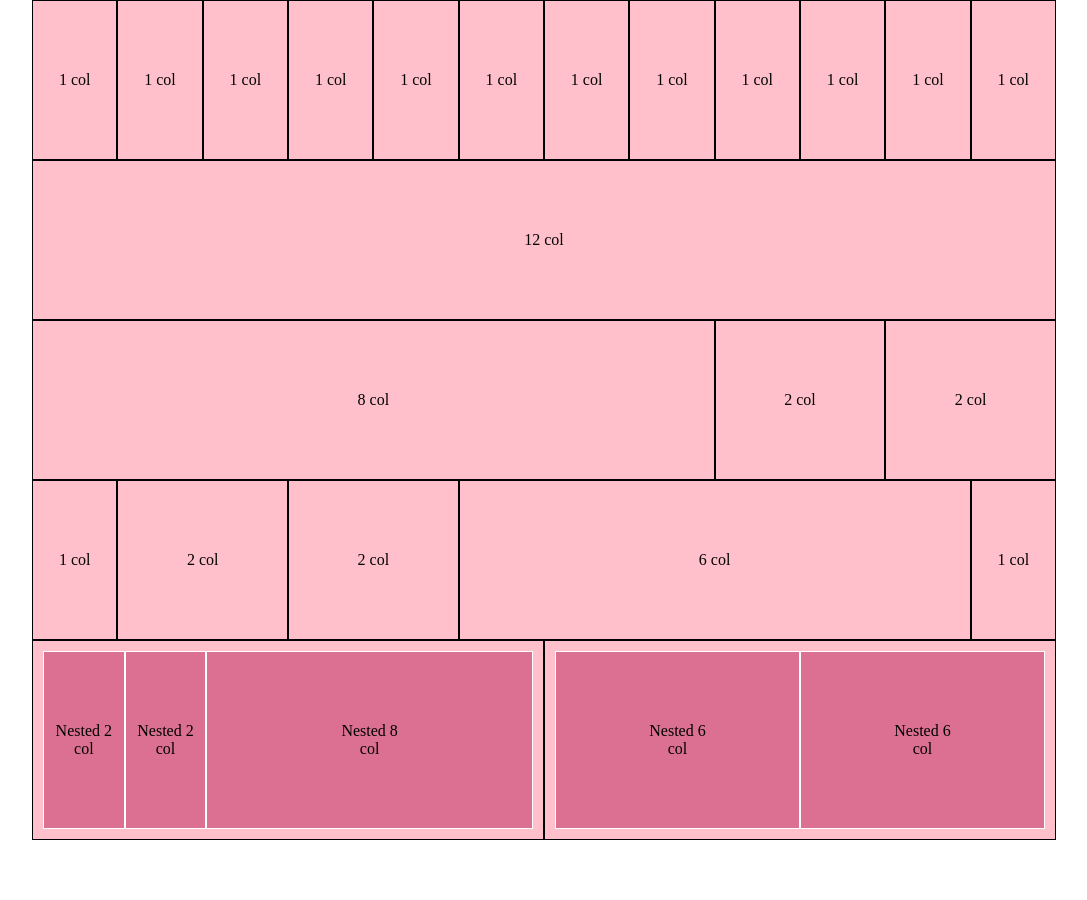
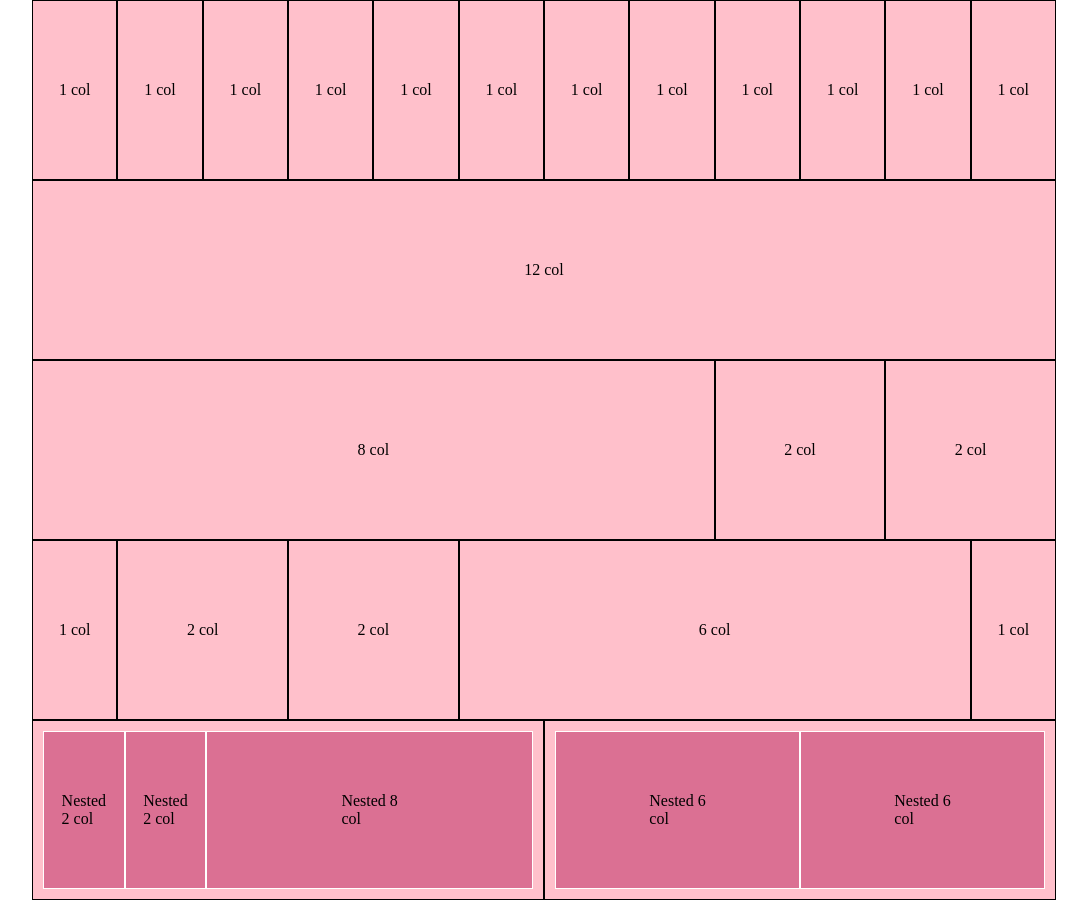
Before and after one commit to Polidora90/html-css-12bool, a plain HTML site: page index.html in a window 1280 px wide. Shown: the whole page, without its empty margins (96-1183 px from the left). Before the commit the page ends 840 px from the top, so only its background shows below. Drawn offline with Linux system fonts and the light colour scheme.

Commit message:
corregge altezza e posizionamento degli elementi

```diff
--- a/styles/style.css
+++ b/styles/style.css
@@ -10,20 +10,26 @@
 
 .container>.row>[class*="col-"] {
     border: 1px solid black;
+    height: 180px;
+
 }
 
 [class*="col-"] {
-    text-align: center;
+    position: relative;
 }
 
 span {
     display: inline-block;
-    padding: 70px 0;
+    position: absolute;
+    top: 50%;
+    left: 50%;
+    transform: translate(-50%, -50%);
 }
 
 .container>.row>[class*="col-"]>.row>[class*="col-"] {
     border: 1px solid white;
     background-color: palevioletred;
+    height: 158px;
 }
 
 .container>.row>[class*="col-"]>.row {
```
